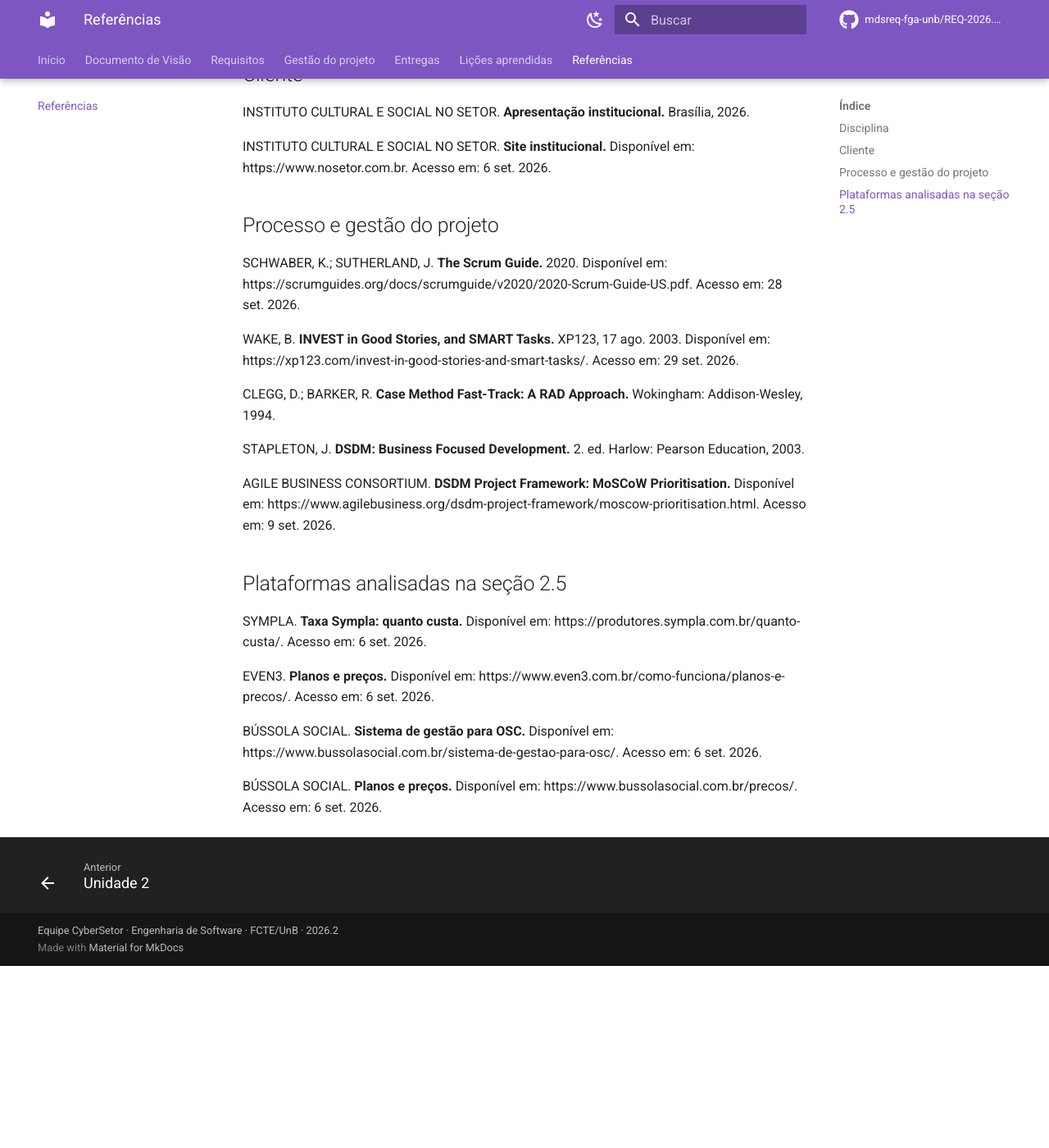
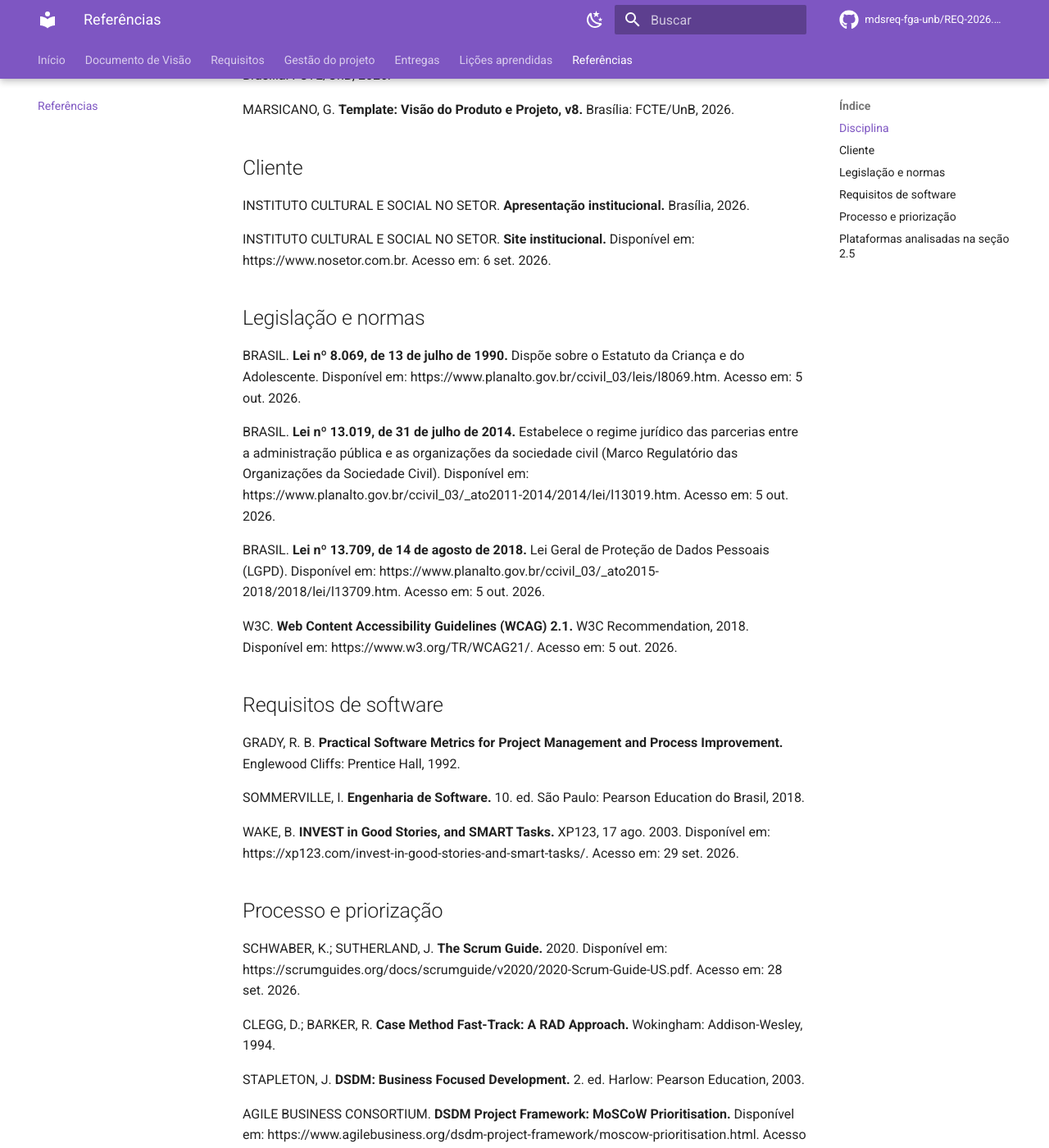
Before and after one commit to mdsreq-fga-unb/REQ-2026.2-T02-CyberSetor, an MkDocs documentation site: the page built from docs/referencias.md, in a window 1280 px wide and 1400 px high, scrolled down 522 px. Shown: the whole window at 82% size. Built offline with MkDocs 1.6.1 and Material for MkDocs 9.7.7, drawn with Linux system fonts in a browser that asks for light colours; comment, search, counter and statistics services are not loaded; before the commit the page ends 1700 px from its top, so only the background shows below that; some of the changed text lies outside the part shown.

Commit message:
docs(referencias): inclui legislação, taxonomias de RNF e WCAG citadas no site
Acrescenta MROSC, LGPD, ECA, WCAG 2.1, Sommerville e Grady (FURPS+), citados nas seções 1, 2, 3 e 8, agrupa as fontes por tema e registra o histórico de versões da página.

Refs #94

```diff
--- a/docs/referencias.md
+++ b/docs/referencias.md
@@ -1,6 +1,10 @@
 # 12. Referências bibliográficas
 
-Relação das fontes citadas no Documento de Visão de Produto e Projeto. Referências sobre plataformas concorrentes sustentam as afirmações da seção 2.5 e foram conferidas nas datas indicadas.
+| Data | Versão | Descrição | Autor |
+|---|---|---|---|
+| 05/10/2026 | 1.1 | Inclusão das fontes citadas nas seções 1, 2, 3 e 8 (legislação, taxonomias de requisitos não funcionais e acessibilidade); fontes agrupadas por tema | Maria Eduarda Marques |
+
+Fontes citadas no site, com data de acesso para as consultadas on-line.
 
 ## Disciplina
 
@@ -16,11 +20,27 @@
 
 INSTITUTO CULTURAL E SOCIAL NO SETOR. **Site institucional.** Disponível em: https://www.nosetor.com.br. Acesso em: 6 set. 2026.
 
-## Processo e gestão do projeto
+## Legislação e normas
+
+BRASIL. **Lei nº 8.069, de 13 de julho de 1990.** Dispõe sobre o Estatuto da Criança e do Adolescente. Disponível em: https://www.planalto.gov.br/ccivil_03/leis/l8069.htm. Acesso em: 5 out. 2026.
+
+BRASIL. **Lei nº 13.019, de 31 de julho de 2014.** Estabelece o regime jurídico das parcerias entre a administração pública e as organizações da sociedade civil (Marco Regulatório das Organizações da Sociedade Civil). Disponível em: https://www.planalto.gov.br/ccivil_03/_ato2011-2014/2014/lei/l13019.htm. Acesso em: 5 out. 2026.
+
+BRASIL. **Lei nº 13.709, de 14 de agosto de 2018.** Lei Geral de Proteção de Dados Pessoais (LGPD). Disponível em: https://www.planalto.gov.br/ccivil_03/_ato2015-2018/2018/lei/l13709.htm. Acesso em: 5 out. 2026.
+
+W3C. **Web Content Accessibility Guidelines (WCAG) 2.1.** W3C Recommendation, 2018. Disponível em: https://www.w3.org/TR/WCAG21/. Acesso em: 5 out. 2026.
+
+## Requisitos de software
+
+GRADY, R. B. **Practical Software Metrics for Project Management and Process Improvement.** Englewood Cliffs: Prentice Hall, 1992.
+
+SOMMERVILLE, I. **Engenharia de Software.** 10. ed. São Paulo: Pearson Education do Brasil, 2018.
+
+WAKE, B. **INVEST in Good Stories, and SMART Tasks.** XP123, 17 ago. 2003. Disponível em: https://xp123.com/invest-in-good-stories-and-smart-tasks/. Acesso em: 29 set. 2026.
+
+## Processo e priorização
 
 SCHWABER, K.; SUTHERLAND, J. **The Scrum Guide.** 2020. Disponível em: https://scrumguides.org/docs/scrumguide/v2020/2020-Scrum-Guide-US.pdf. Acesso em: 28 set. 2026.
-
-WAKE, B. **INVEST in Good Stories, and SMART Tasks.** XP123, 17 ago. 2003. Disponível em: https://xp123.com/invest-in-good-stories-and-smart-tasks/. Acesso em: 29 set. 2026.
 
 CLEGG, D.; BARKER, R. **Case Method Fast-Track: A RAD Approach.** Wokingham: Addison-Wesley, 1994.
 
```
